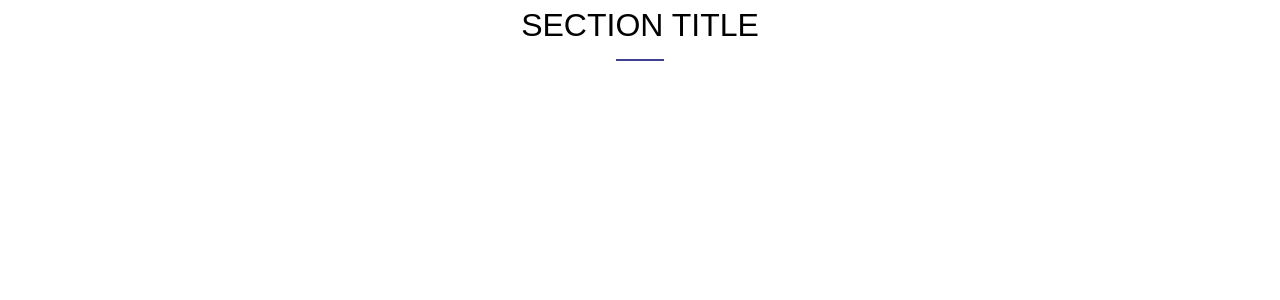
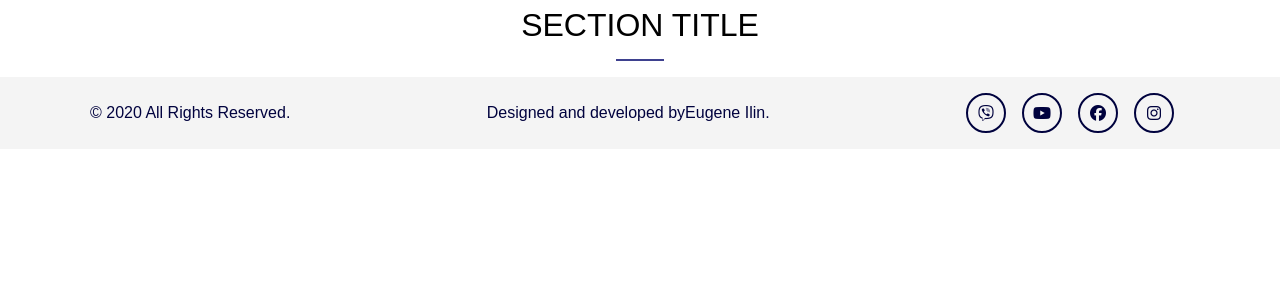
Before and after one commit to eugeneilin/eugeneilin.com, a React (Create React App) app in the folder react-app/: page / in a window 1280 px wide. Shown: the top 300 px of the page. Built offline with nearby package versions, Linux system fonts and the light colour scheme; the HTML template or start-up script is replaced by a standard one.

Commit message:
working on components

```diff
--- a/react-app/public/index.html
+++ b/react-app/public/index.html
@@ -9,6 +9,10 @@
       name="description"
       content="Web site created using create-react-app"
     />
+    <script
+      src="https://kit.fontawesome.com/3753b9f2a4.js"
+      crossorigin="anonymous"
+    ></script>
     <link rel="manifest" href="%PUBLIC_URL%/manifest.json" />
     <title>Eugene Ilin | Musician</title>
   </head>
--- a/react-app/src/App.js
+++ b/react-app/src/App.js
@@ -1,11 +1,13 @@
 import React, { Fragment } from 'react';
 import './App.scss';
+import Footer from './components/footer';
 
 function App() {
   return (
     <div className='App'>
       <h2 class='section-title'>Section Title</h2>
       <div className='bottom-line'></div>
+      <Footer />
     </div>
   );
 }
--- /dev/null
+++ b/react-app/src/components/footer.js
@@ -0,0 +1,40 @@
+import React, { Fragment } from 'react';
+
+export default function footer() {
+  return (
+    <Fragment>
+      <footer id='main-footer' class='bg-light'>
+        <div class='footer-content container'>
+          <p>&copy; 2020 All Rights Reserved.</p>
+          <p>
+            Designed and developed by
+            <a href='https://eugeneilin.dev/'>Eugene Ilin</a>.
+          </p>
+          <div class='social'>
+            <a
+              href='https://invite.viber.com/?g2=AQBosgzBe4Gx%2F0vZZwSd6Emw%2Fhd%2BBjJUMva83eEkMB3fIKm%2FDjNfSLhvp56Wcajz'
+              target='_blank'
+            >
+              <i class='fab fa-viber'></i>
+            </a>
+            <a
+              href='https://www.youtube.com/EugeneIlinOfficial'
+              target='_blank'
+            >
+              <i class='fab fa-youtube'></i>
+            </a>
+            <a href='https://www.facebook.com/EugeneIlinsMusic' target='_blank'>
+              <i class='fab fa-facebook'></i>
+            </a>
+            <a
+              href='https://www.instagram.com/eugeneilinsmusic/'
+              target='_blank'
+            >
+              <i class='fab fa-instagram'></i>
+            </a>
+          </div>
+        </div>
+      </footer>
+    </Fragment>
+  );
+}
```
